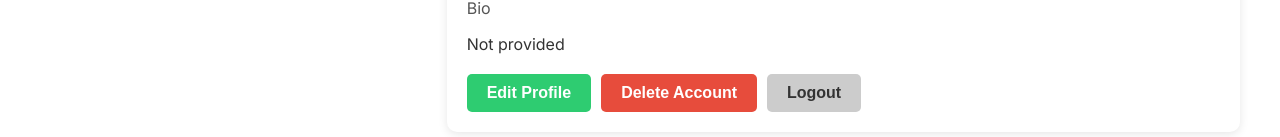
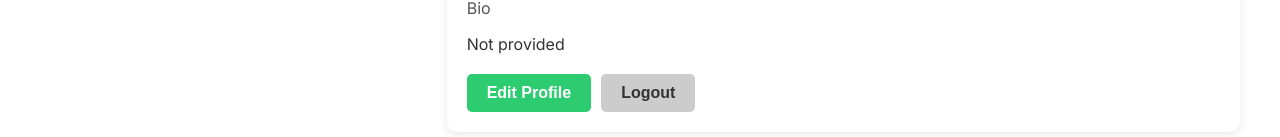
Before and after one commit to ignatgft/front_okututor, a React (Vite) app: page /profile in a window 1280 px wide. Shown: the part 662-799 px from the top of the page. Built offline with nearby package versions, Linux system fonts and the light colour scheme; no server answers; sample sign-in values are in the browser's storage; a web font is replaced by a local one.

Commit message:
fixed profile edit

```diff
--- a/src/components/Profile.jsx
+++ b/src/components/Profile.jsx
@@ -94,7 +94,7 @@ const Profile = () => {
       });
 
       // Обновляем данные в Firestore через бэкенд
-      const response = await fetch(`${import.meta.env.VITE_API_URL}/user/${auth.currentUser.uid}`, {
+      const response = await fetch(`${import.meta.env.VITE_API_URL}/user/${auth.currentUser.uid}/profile`, {
         method: "PUT", // Предполагаем, что у вас есть эндпоинт для обновления данных
         headers: {
           "Content-Type": "application/json",
@@ -122,24 +122,6 @@ const Profile = () => {
     setIsEditing(false);
     setError("");
     setSuccess("");
-  };
-
-  // Удаление аккаунта
-  const handleDeleteAccount = async () => {
-    if (!window.confirm("Are you sure you want to delete your account? This action cannot be undone.")) {
-      return;
-    }
-
-    try {
-      const user = auth.currentUser;
-      await fetch(`${import.meta.env.VITE_API_URL}/user/${user.uid}`, {
-        method: "DELETE",
-      });
-      await deleteUser(user);
-      navigate("/");
-    } catch (err) {
-      setError("Failed to delete account");
-    }
   };
 
   // Выход из аккаунта
@@ -305,9 +287,6 @@ const Profile = () => {
                 <button className="btn edit-btn" onClick={handleEditProfile}>
                   Edit Profile
                 </button>
-                <button className="btn delete-btn" onClick={handleDeleteAccount}>
-                  Delete Account
-                </button>
                 <button className="btn logout-btn" onClick={handleLogout}>
                   Logout
                 </button>
```
